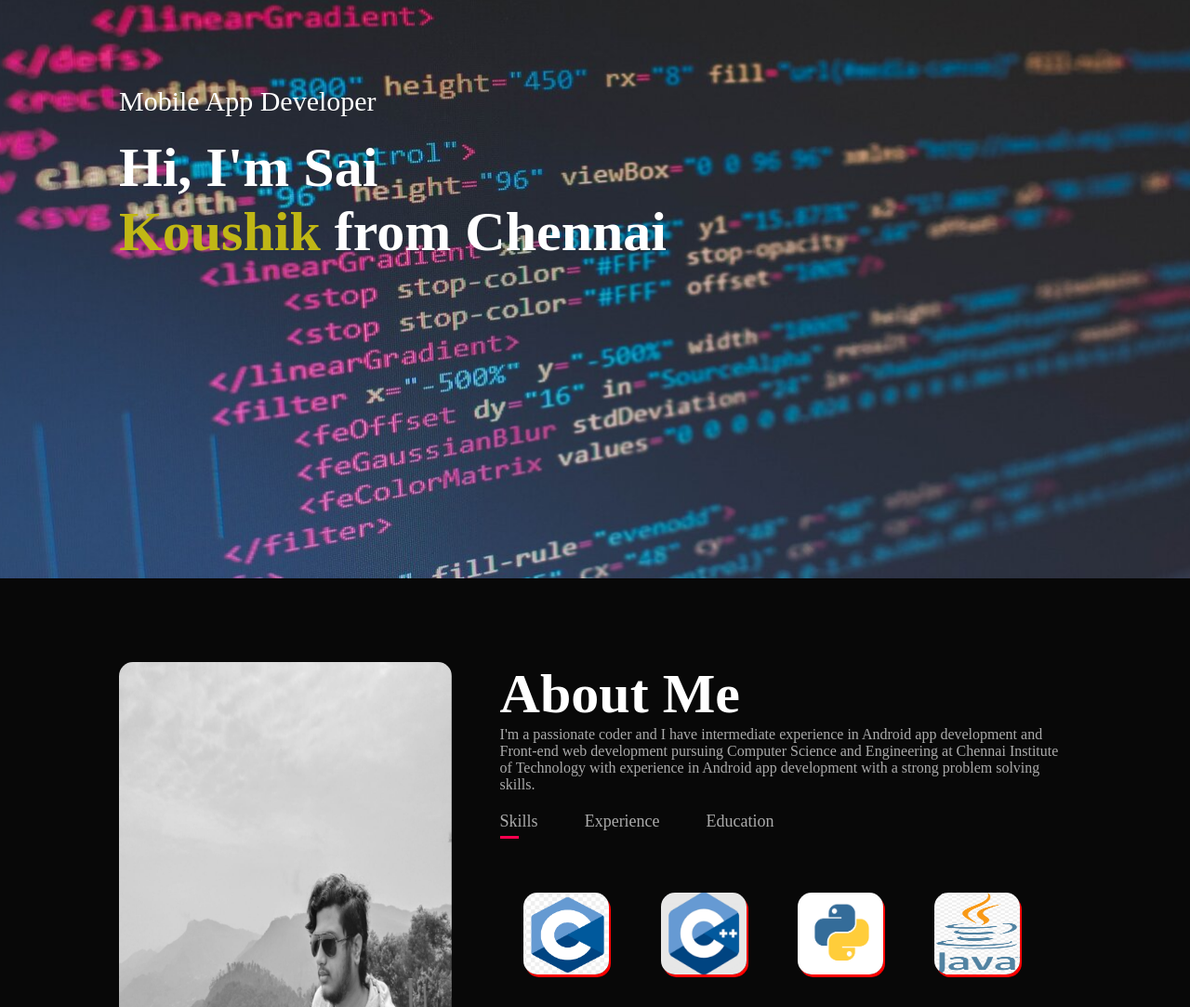
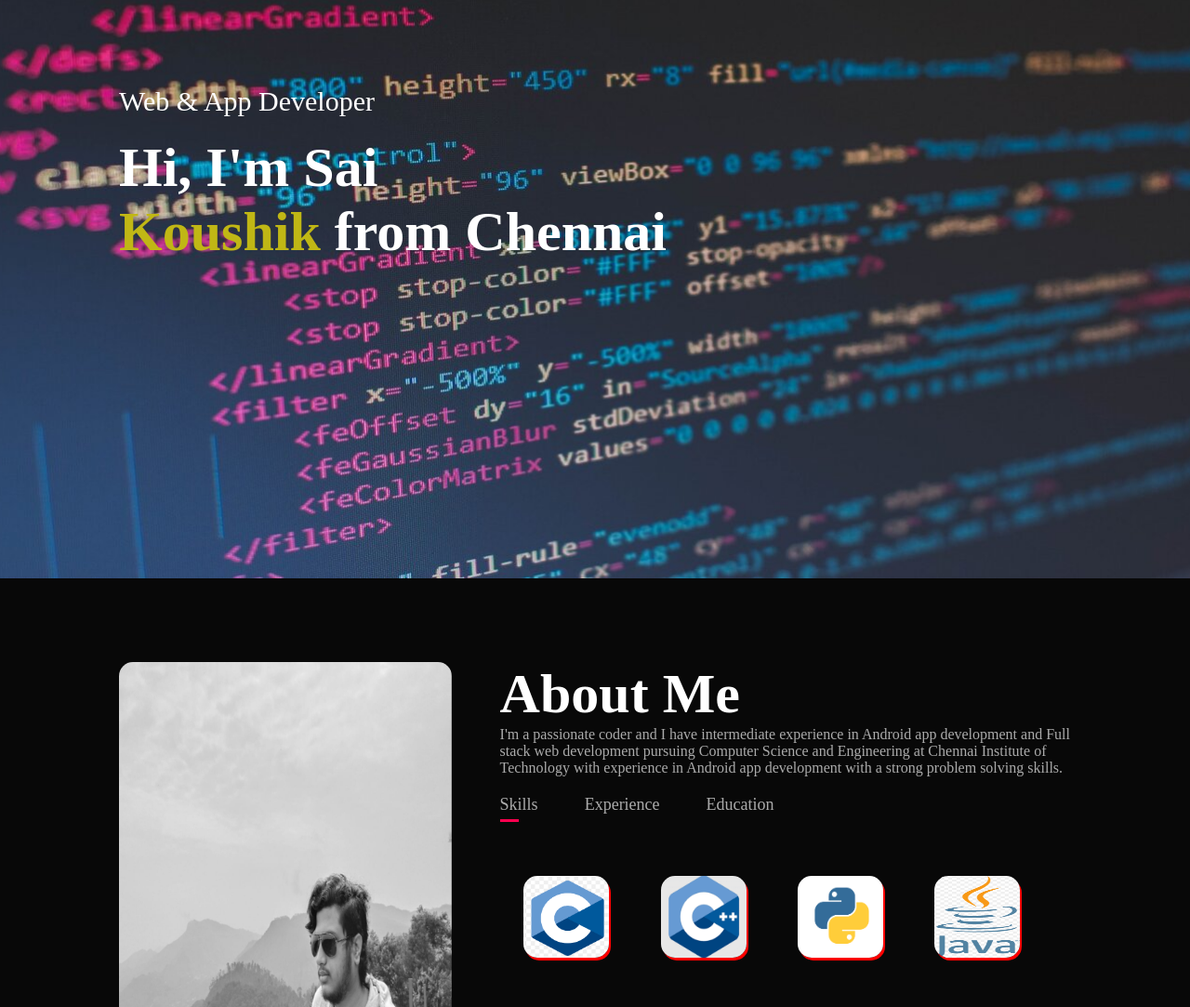
Before and after one commit to Koushik574/Portfolio, a plain HTML site: page index.html in a window 1280 px wide. Shown: the part 178-1261 px from the top of the page at 93% size. Drawn offline with Linux system fonts and the light colour scheme.

Commit message:
Update index.html

```diff
--- a/index.html
+++ b/index.html
@@ -30,7 +30,7 @@
             </nav>
 
             <div class="header-text">
-                <p>Mobile App Developer</p>
+                <p>Web & App Developer</p>
                 <h1>Hi, I'm Sai <br> <span style="color: rgb(192, 183, 21);">Koushik</span> from Chennai</h1>
             </div>
         </div>
@@ -46,7 +46,7 @@
                 <div class="about-col2">
                     <h2 class="sub-title">About Me</h2>
 
-                    <p>I'm a passionate coder and I have intermediate experience in Android app development and Front-end web development pursuing Computer Science and Engineering at Chennai Institute of Technology with experience in Android app development with a strong problem solving skills.</p>
+                    <p>I'm a passionate coder and I have intermediate experience in Android app development and Full stack web development pursuing Computer Science and Engineering at Chennai Institute of Technology with experience in Android app development with a strong problem solving skills.</p>
 
                     <div class="tab-titles">
                         <p class="tab-links active-link" onclick="opentab('skills')">Skills</p>
```
